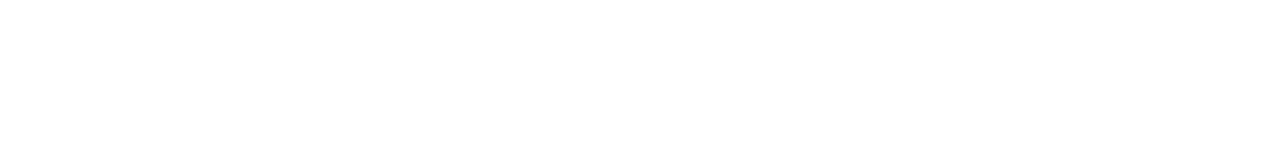
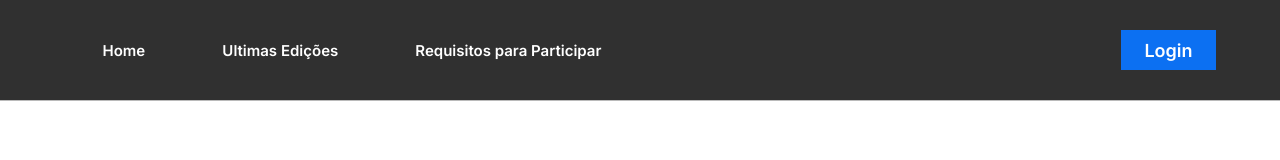
Before and after one commit to Luukss/Bootcamp1, a plain HTML site: page index.html in a window 1280 px wide. Drawn offline with Linux system fonts and the light colour scheme.

Commit message:
Criação do Estilo CSS do menu

```diff
--- a/index.html
+++ b/index.html
@@ -3,9 +3,21 @@
 <head>
     <meta charset="UTF-8">
     <meta name="viewport" content="width=device-width, initial-scale=1.0">
+    <link rel="preconnect" href="https://fonts.googleapis.com">
+    <link rel="preconnect" href="https://fonts.gstatic.com" crossorigin>
+    <link href="https://fonts.googleapis.com/css2?family=Inter:ital,opsz,wght@0,14..32,100..900;1,14..32,100..900&display=swap" rel="stylesheet">
     <title>Bootcamp DNC</title>
+    <link rel="stylesheet" href="style.css">
 </head>
 <body>
+    <nav id="principal">
+        <div id="menu">
+           <a href="">Home</a>
+           <a href="">Ultimas Edições</a>
+           <a href="">Requisitos para Participar</a>
+        </div>
+        <button>Login</button>
+    </nav>
 
 </body>
 </html>
--- /dev/null
+++ b/style.css
@@ -0,0 +1,46 @@
+/*Importação de Fonte*/
+body{
+    margin: 0px;
+    padding: 0px;
+}
+/*Menu Navegação Principal*/
+#principal{
+    width: 100%;
+    height: 100px;
+    background-color: #303030;
+    display: flex;
+    justify-content: space-between;
+    align-items: center;
+    border-bottom: 1px solid #BABABA;
+
+}
+    #menu{
+        display: flex;
+        width: 45%;
+        justify-content: space-around;
+        align-items: center;
+        margin-left: 5%;
+    }
+    #principal div a{
+        color: white;
+        font-family: "Inter", serif;
+        font-size: 15px;
+        font-weight: 600;
+        text-decoration: none;
+    }
+    #principal div a:hover{
+        color: #CCCCCC;
+    }
+    #principal button{
+        margin-right: 5%;
+        background-color: #0C70F2;
+        color: #FFFFFF;
+        border: none;
+        width: 95px;
+        height: 40px;
+        font-family: "Inter", serif;
+        font-size: 18px;
+        font-weight: 600;
+        box-shadow: 3px 2px 4px #0C70F2 0.25;
+        cursor: pointer;
+    }
```
